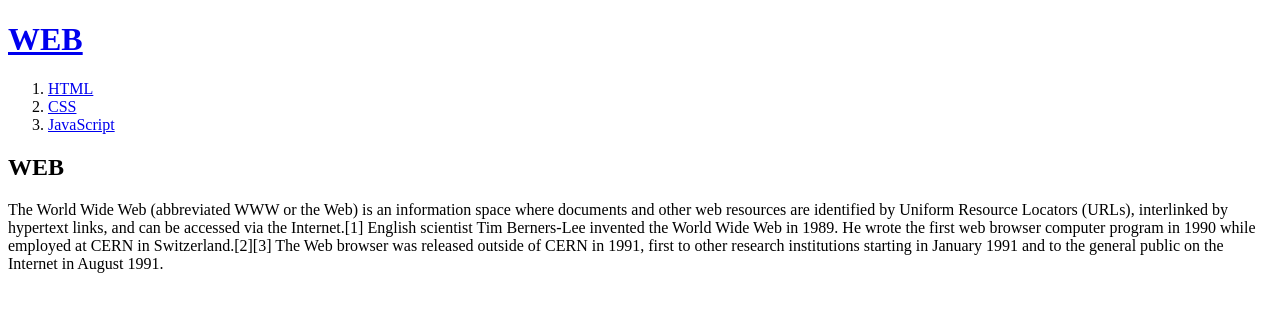
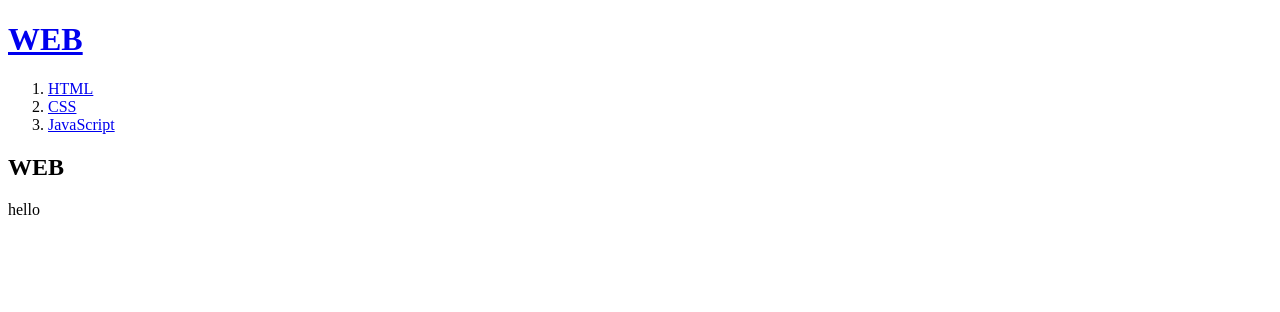
Before and after one commit to Railac/my-web-site, a plain HTML site: page index.html in a window 1280 px wide. Drawn offline with Linux system fonts and the light colour scheme.

Commit message:
수정했다

```diff
--- a/index.html
+++ b/index.html
@@ -12,7 +12,7 @@
     <li><a href="3.html">JavaScript</a></li>
   </ol>
   <h2>WEB</h2>
-  <p>The World Wide Web (abbreviated WWW or the Web) is an information space where documents and other web resources are identified by Uniform Resource Locators (URLs), interlinked by hypertext links, and can be accessed via the Internet.[1] English scientist Tim Berners-Lee invented the World Wide Web in 1989. He wrote the first web browser computer program in 1990 while employed at CERN in Switzerland.[2][3] The Web browser was released outside of CERN in 1991, first to other research institutions starting in January 1991 and to the general public on the Internet in August 1991.
+  <p>hello
   </p>
 </body>
 </html>
```
